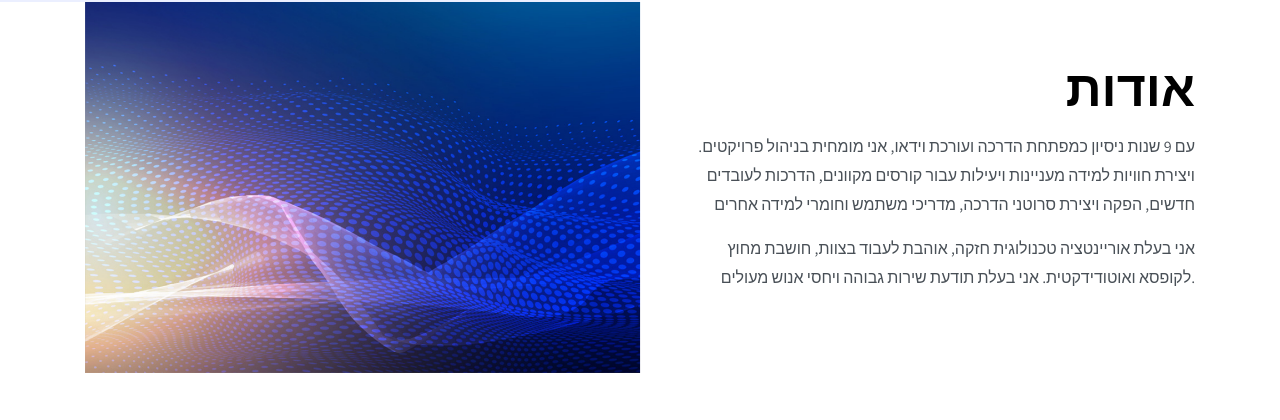
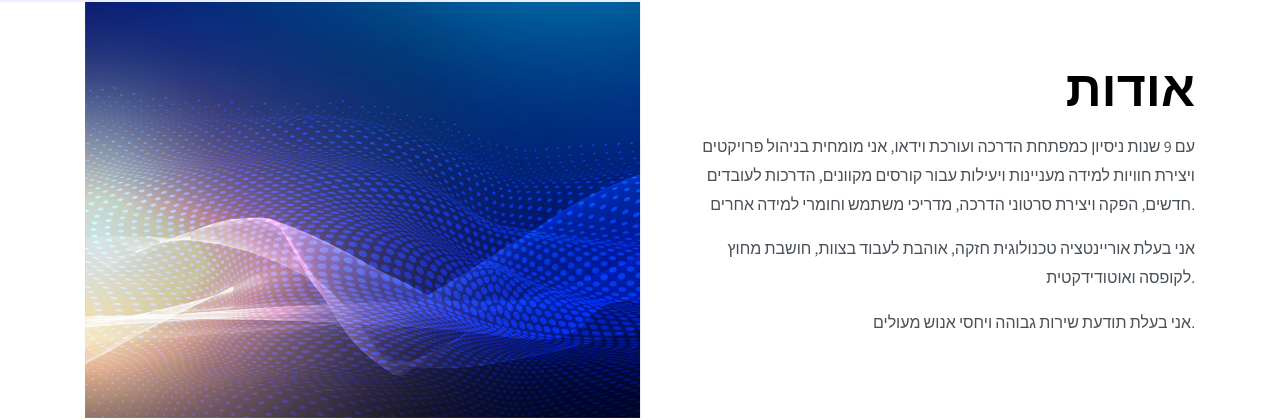
Before and after one commit to mkeren1980/Portfolio, a plain HTML site: page index.html in a window 1280 px wide. Shown: the part 798-1218 px from the top of the page. Drawn offline with Linux system fonts and the light colour scheme; files whose address does not match are found by name.

Commit message:
Update index.html

```diff
--- a/index.html
+++ b/index.html
@@ -90,10 +90,10 @@
 		          <div class="col-md-12 heading-section ftco-animate">
 		          	<h1 class="big">אודות</h1>
 		            <h2 style="text-align: right;">אודות</h2>
-		            <p style="text-align: right;">.עם 9 שנות ניסיון כמפתחת הדרכה ועורכת וידאו, אני מומחית בניהול פרויקטים ויצירת חוויות למידה מעניינות ויעילות עבור קורסים מקוונים, הדרכות לעובדים חדשים, הפקה ויצירת סרוטני הדרכה, מדריכי משתמש וחומרי למידה אחרים
-			    <p style="text-align: right;">אני בעלת אוריינטציה טכנולוגית חזקה, אוהבת לעבוד בצוות, חושבת מחוץ לקופסא ואוטודידקטית.
-						  אני בעלת תודעת שירות גבוהה ויחסי אנוש מעולים.
-							</p>
+		           <p style="text-align: right;">עם 9 שנות ניסיון כמפתחת הדרכה ועורכת וידאו, אני מומחית בניהול פרויקטים ויצירת חוויות למידה מעניינות ויעילות עבור קורסים מקוונים, הדרכות לעובדים חדשים, הפקה ויצירת סרטוני הדרכה, מדריכי משתמש וחומרי למידה אחרים.</p>
+<p style="text-align: right;">אני בעלת אוריינטציה טכנולוגית חזקה, אוהבת לעבוד בצוות, חושבת מחוץ לקופסה ואוטודידקטית.</p>
+<p style="text-align: right;">אני בעלת תודעת שירות גבוהה ויחסי אנוש מעולים.</p>
+
 		          </div>
 		        </div>
 <!--	          <div class="counter-wrap ftco-animate d-flex mt-md-3">-->
```
